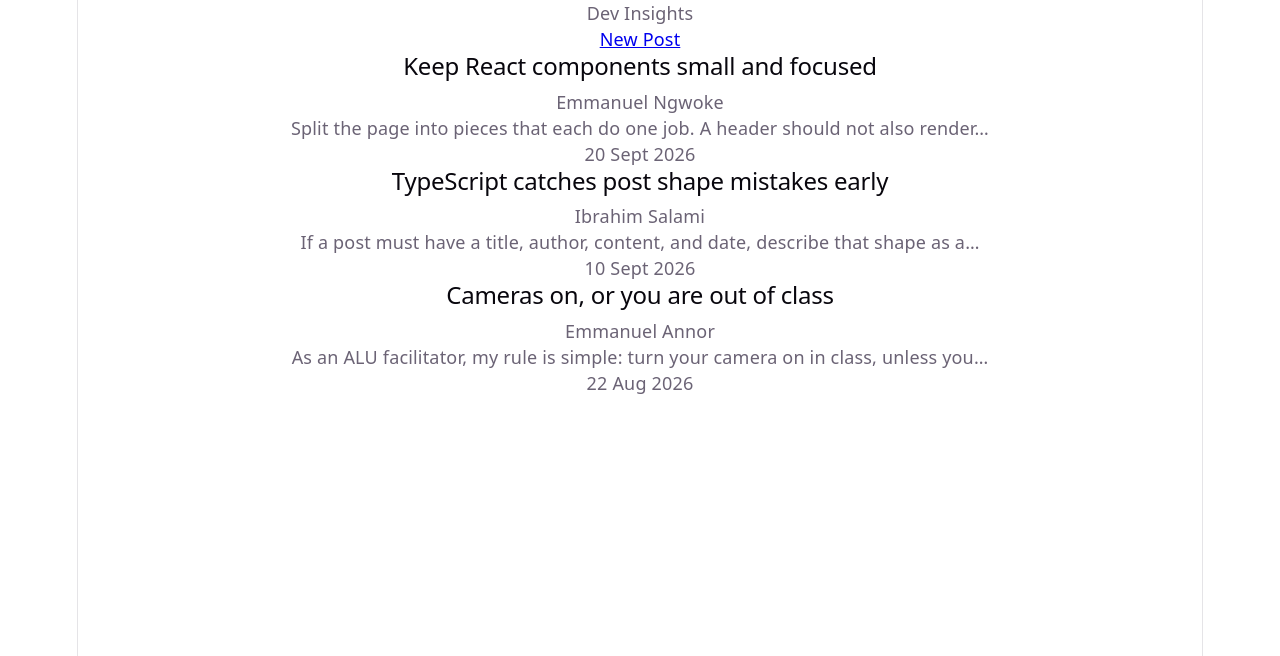
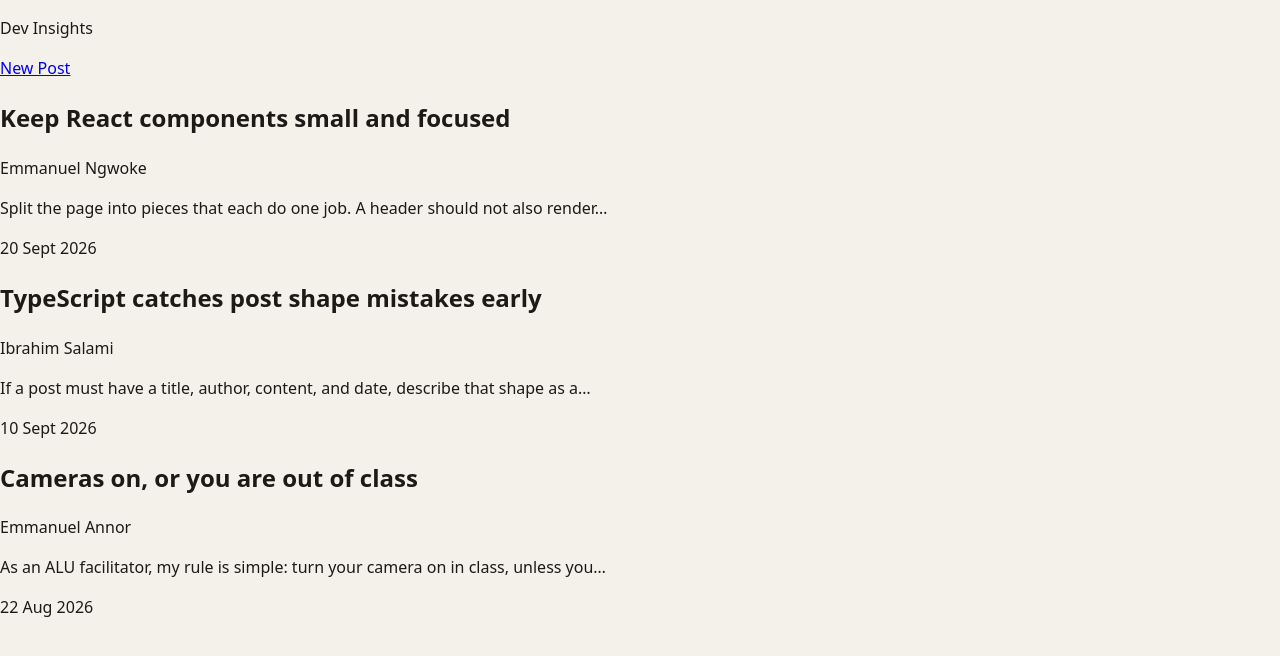
Before and after one commit to Emma001code/Formative-1-Mini-Blog-Project, a React (Vite) app: page / in a window 1280 px wide. Shown: the top 656 px of the page. Built offline with nearby package versions, Linux system fonts and the light colour scheme.

Commit message:
style: add blog layout stylesheets

```diff
--- a/index.html
+++ b/index.html
@@ -4,7 +4,7 @@
     <meta charset="UTF-8" />
     <link rel="icon" type="image/svg+xml" href="/favicon.svg" />
     <meta name="viewport" content="width=device-width, initial-scale=1.0" />
-    <title>mini-blog</title>
+    <title>Dev Insights</title>
   </head>
   <body>
     <div id="root"></div>
--- a/src/index.css
+++ b/src/index.css
@@ -1,111 +1,20 @@
-:root {
-  --text: #6b6375;
-  --text-h: #08060d;
-  --bg: #fff;
-  --border: #e5e4e7;
-  --code-bg: #f4f3ec;
-  --accent: #aa3bff;
-  --accent-bg: rgba(170, 59, 255, 0.1);
-  --accent-border: rgba(170, 59, 255, 0.5);
-  --social-bg: rgba(244, 243, 236, 0.5);
-  --shadow:
-    rgba(0, 0, 0, 0.1) 0 10px 15px -3px, rgba(0, 0, 0, 0.05) 0 4px 6px -2px;
-
-  --sans: system-ui, 'Segoe UI', Roboto, sans-serif;
-  --heading: system-ui, 'Segoe UI', Roboto, sans-serif;
-  --mono: ui-monospace, Consolas, monospace;
-
-  font: 18px/145% var(--sans);
-  letter-spacing: 0.18px;
-  color-scheme: light dark;
-  color: var(--text);
-  background: var(--bg);
-  font-synthesis: none;
-  text-rendering: optimizeLegibility;
-  -webkit-font-smoothing: antialiased;
-  -moz-osx-font-smoothing: grayscale;
-
-  @media (max-width: 1024px) {
-    font-size: 16px;
-  }
-}
-
-@media (prefers-color-scheme: dark) {
-  :root {
-    --text: #9ca3af;
-    --text-h: #f3f4f6;
-    --bg: #16171d;
-    --border: #2e303a;
-    --code-bg: #1f2028;
-    --accent: #c084fc;
-    --accent-bg: rgba(192, 132, 252, 0.15);
-    --accent-border: rgba(192, 132, 252, 0.5);
-    --social-bg: rgba(47, 48, 58, 0.5);
-    --shadow:
-      rgba(0, 0, 0, 0.4) 0 10px 15px -3px, rgba(0, 0, 0, 0.25) 0 4px 6px -2px;
-  }
-
-  #social .button-icon {
-    filter: invert(1) brightness(2);
-  }
-}
-
-#root {
-  width: 1126px;
-  max-width: 100%;
-  margin: 0 auto;
-  text-align: center;
-  border-inline: 1px solid var(--border);
-  min-height: 100svh;
-  display: flex;
-  flex-direction: column;
+*,
+*::before,
+*::after {
   box-sizing: border-box;
 }
 
 body {
   margin: 0;
+  font-family: system-ui, 'Segoe UI', Roboto, sans-serif;
+  background: #f4f1ea;
+  color: #1c1917;
+  line-height: 1.5;
 }
 
-h1,
-h2 {
-  font-family: var(--heading);
-  font-weight: 500;
-  color: var(--text-h);
+html,
+body,
+#root {
+  width: 100%;
+  min-height: 100vh;
 }
-
-h1 {
-  font-size: 56px;
-  letter-spacing: -1.68px;
-  margin: 32px 0;
-  @media (max-width: 1024px) {
-    font-size: 36px;
-    margin: 20px 0;
-  }
-}
-h2 {
-  font-size: 24px;
-  line-height: 118%;
-  letter-spacing: -0.24px;
-  margin: 0 0 8px;
-  @media (max-width: 1024px) {
-    font-size: 20px;
-  }
-}
-p {
-  margin: 0;
-}
-
-code,
-.counter {
-  font-family: var(--mono);
-  display: inline-flex;
-  border-radius: 4px;
-  color: var(--text-h);
-}
-
-code {
-  font-size: 15px;
-  line-height: 135%;
-  padding: 4px 8px;
-  background: var(--code-bg);
-}
```
Also changed, not shown: src/App.css (deleted, +0 -184 lines), src/styles/Header.css (added, +31 -0 lines), src/styles/Post.css (added, +41 -0 lines), src/styles/PostList.css (added, +7 -0 lines).
